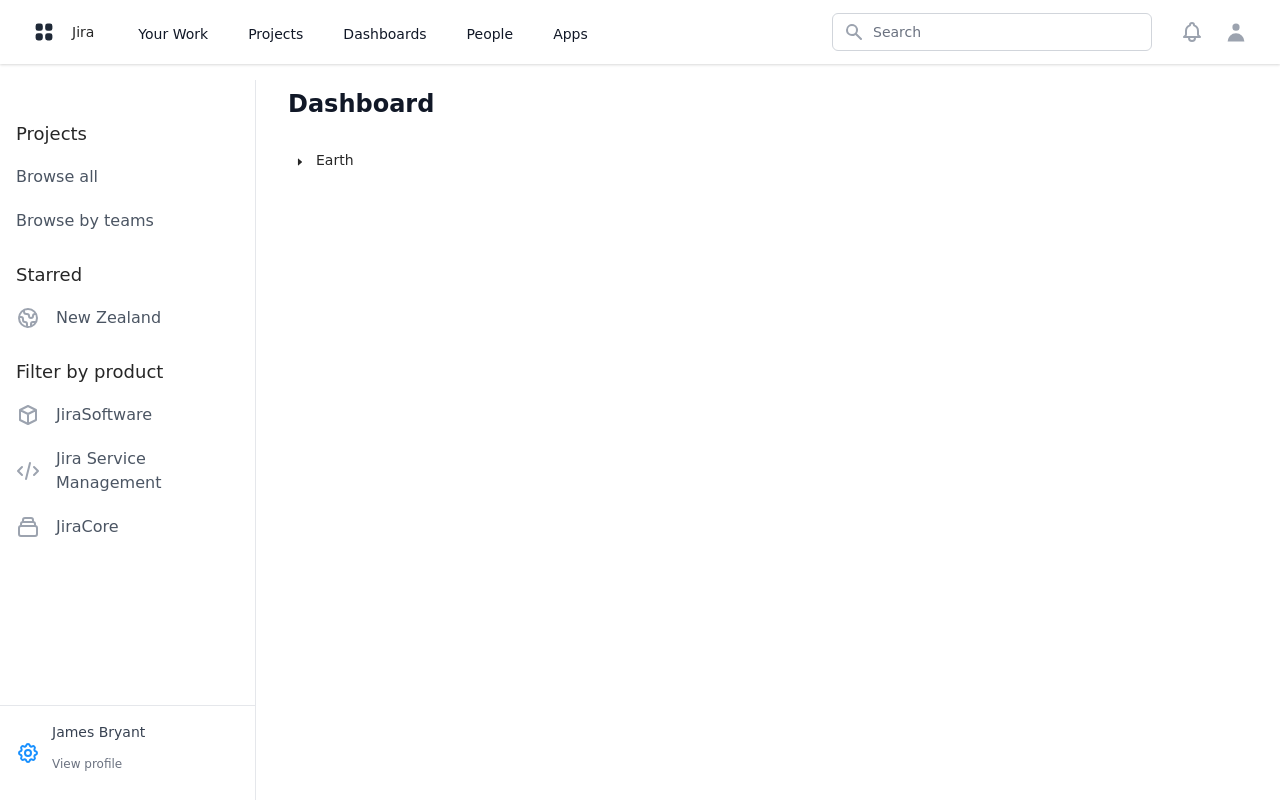
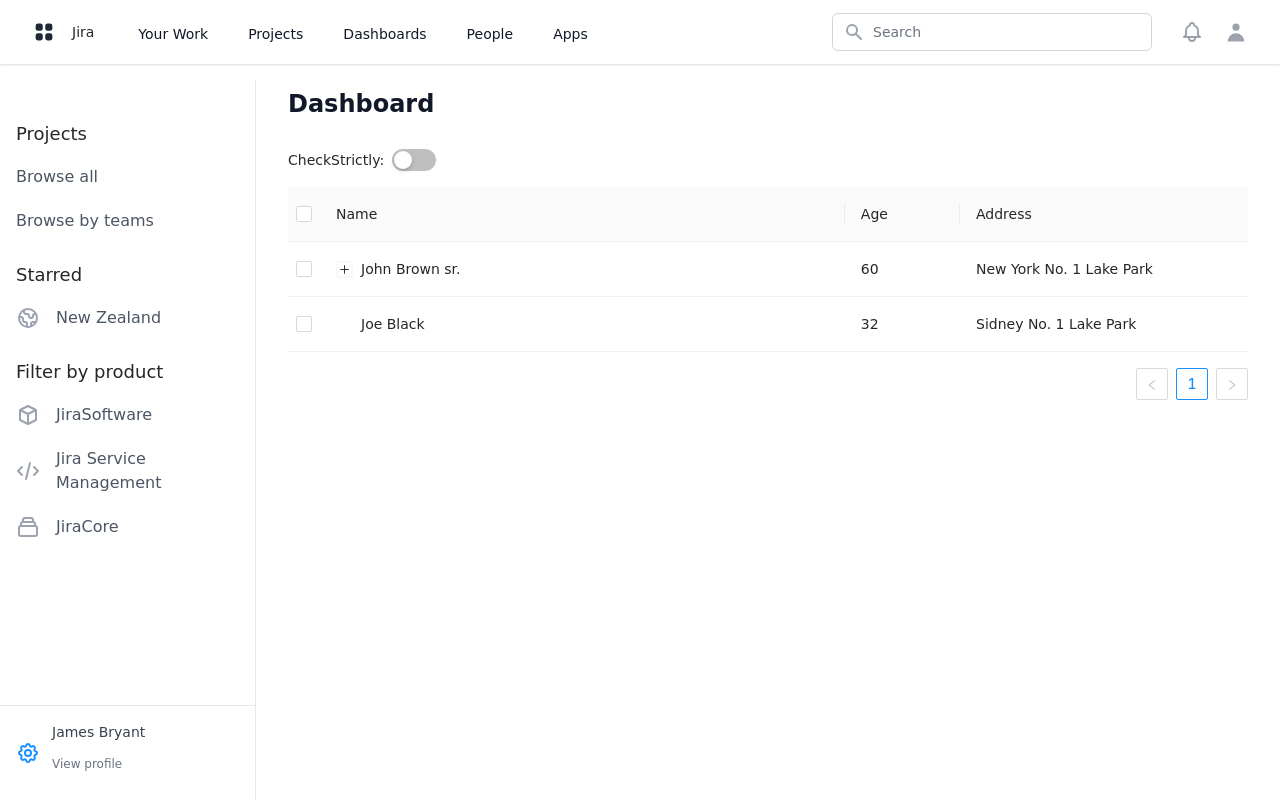
Before and after one commit to tiago-pires/codemock-react, a React (Vite) app: page / in a window 1280 px wide. Built offline with nearby package versions, Linux system fonts and the light colour scheme; what @tailwindcss/typography would draw is missing.

Commit message:
Add colapsible table

```diff
--- a/src/components/Dashboard.jsx
+++ b/src/components/Dashboard.jsx
@@ -2,9 +2,9 @@
 /* This example requires Tailwind CSS v2.0+ */
 
 import "antd/dist/antd.css";
+import TreeData from './Tree.jsx'
 import { Fragment, useState } from 'react'
 import MenuStack from './MenuStack.jsx'
-import { Tree } from 'antd'
 import { Dialog, Transition } from '@headlessui/react'
 import Header from './Header.jsx'
 import {
@@ -21,39 +21,6 @@
   XIcon,
 } from '@heroicons/react/outline'
 
-
-let files = [
-  {
-    title: "Top level 1",
-    slug: "top-level-1",
-    children: [
-      {
-        title: "Sub level 1",
-        slug: "sub-level-1",
-        children: [
-          {
-            title: "Sub Sub Level 1",
-            slug: "sub-sub-level-1",
-            children: [
-              {
-                title: "Sub Sub Level 2",
-                slug: "sub-sub-level-2"
-              }
-            ]
-          }
-        ]
-      },
-      {
-        title: "Sub level 2",
-        slug: "sub-level-2"
-      }
-    ]
-  },
-  {
-    title: "Top level 2",
-    slug: "top-level 2"
-  }
-];
 
 const projectNavigation = [
   { name: 'Browse all', href: '#',  current: false },
@@ -191,7 +158,7 @@
               <div className="px-4 mx-auto max-w-7xl sm:px-6 md:px-8">
                 {/* Replace with your content */}
                 <div className="py-4">
-                  <Tree treeData={treeData} />
+                  <TreeData />
                 </div>
                 {/* /End replace */}
               </div>
@@ -202,33 +169,3 @@
     </>
   )
 }
-
-
-const treeData = [
-  {
-    title: 'Earth',
-    key: 'od20',
-    children: [
-      {
-        title: 'Australia',
-        key: 'a415Ouai',
-        children: [
-          {
-            title: 'Gold Coast',
-            key: 'od2O7ghs',
-            disableCheckbox: true,
-          },
-          {
-            title: 'Sydney',
-            key: 'g7nta',
-          },
-        ],
-      },
-      {
-        title: 'Brazil',
-        key: '26oh6',
-        children: [{ title: <span style={{ color: '#1890ff' }}>Rio de Janeiro</span>, key: '0-0-1-0' }],
-      },
-    ],
-  },
-];
--- a/src/components/Tree.jsx
+++ b/src/components/Tree.jsx
@@ -1,67 +1,76 @@
-import { useState } from 'react'
-import { FolderIcon } from '@heroicons/react/outline'
+import React from 'react'
+import { Table, Switch, Space } from 'antd';
 
-
-function classNames(...classes) {
-  return classes.filter(Boolean).join(' ')
-}
-
-export default function Tree({ data }) {
-
-   const [vis, setVis] = useState()
-
-   const handleItemClick = (item, event ) => {
-      console.log('item clicked:', event.target, item)
-   }
-
-   return (
-      <ul>
-         {data.map((item) => {
-            return (
-               <li
-                  onClick={ item => handleItemClick(item, event)}
-                  key={item.title}
-                  style={{ paddingLeft: '10px' }}>
-                  <div className="inline-flex">
-                     <FolderIcon className="w-6 h-6 mr-1 text-gray-700"/>
-                     {item.title}
-                  </div>
-                  {item.children && <Tree data={item.children} />}
-               </li>
-            );
-         })}
-      </ul>
-   );
-}
-
-
-Tree.defaultProps = {
-   data: [
+const columns = [
   {
-      title: "Africa",
-      children: [],
-      open: true
+    title: 'Name',
+    dataIndex: 'name',
+    key: 'name',
   },
   {
-      title: "Australia",
-      open: true,
+    title: 'Age',
+    dataIndex: 'age',
+    key: 'age',
+    width: '12%',
+  },
+  {
+    title: 'Address',
+    dataIndex: 'address',
+    width: '30%',
+    key: 'address',
+  },
+];
+
+const data = [
+  {
+    key: 1,
+    name: 'John Brown sr.',
+    age: 60,
+    address: 'New York No. 1 Lake Park',
     children: [
       {
-            title: "Gold Coast",
-            children: [
-
+        key: 11,
+        name: 'John Brown',
+        age: 42,
+        address: 'New York No. 2 Lake Park',
+      },
       {
-                  title: "Superbanks",
+        key: 12,
+        name: 'John Brown jr.',
+        age: 30,
+        address: 'New York No. 3 Lake Park',
         children: [
           {
-                        title: "Kirra",
-                        children: [],
+            key: 121,
+            name: 'Jimmy Brown',
+            age: 16,
+            address: 'New York No. 3 Lake Park',
+          },
+        ],
       },
       {
-                        title: "Snapper",
+        key: 13,
+        name: 'Jim Green sr.',
+        age: 72,
+        address: 'London No. 1 Lake Park',
+        children: [
+          {
+            key: 131,
+            name: 'Jim Green',
+            age: 42,
+            address: 'London No. 2 Lake Park',
+            children: [
+              {
+                key: 1311,
+                name: 'Jim Green jr.',
+                age: 25,
+                address: 'London No. 3 Lake Park',
               },
               {
-                        title: "Greenmount",
+                key: 1312,
+                name: 'Jimmy Green sr.',
+                age: 18,
+                address: 'London No. 4 Lake Park',
               },
             ],
           },
@@ -70,8 +79,40 @@
     ],
   },
   {
-      title: "Brazil",
-      open: true,
+    key: 2,
+    name: 'Joe Black',
+    age: 32,
+    address: 'Sidney No. 1 Lake Park',
   },
-]
+];
+
+// rowSelection objects indicates the need for row selection
+const rowSelection = {
+  onChange: (selectedRowKeys, selectedRows) => {
+    console.log(`selectedRowKeys: ${selectedRowKeys}`, 'selectedRows: ', selectedRows);
+  },
+  onSelect: (record, selected, selectedRows) => {
+    console.log(record, selected, selectedRows);
+  },
+  onSelectAll: (selected, selectedRows, changeRows) => {
+    console.log(selected, selectedRows, changeRows);
+  },
 };
+
+function TreeData() {
+  const [checkStrictly, setCheckStrictly] = React.useState(false);
+  return (
+    <>
+      <Space align="center" style={{ marginBottom: 16 }}>
+        CheckStrictly: <Switch checked={checkStrictly} onChange={setCheckStrictly} />
+      </Space>
+      <Table
+        columns={columns}
+        rowSelection={{ ...rowSelection, checkStrictly }}
+        dataSource={data}
+      />
+    </>
+  );
+}
+
+export default TreeData
```
Lines whose indentation alone changed are shown as unchanged.
